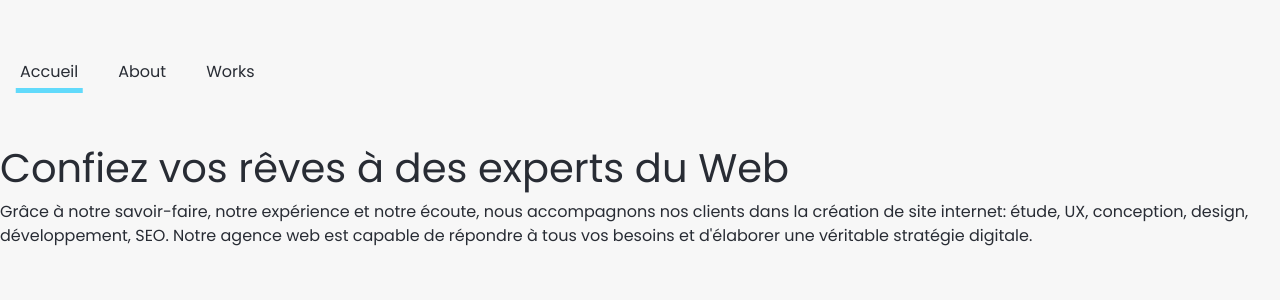
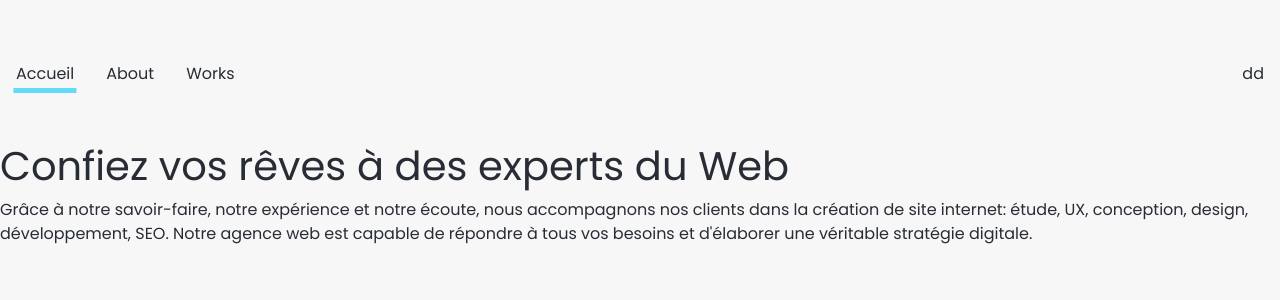
Before and after one commit to aauugguussttiinn/agency-website, a React (Create React App) app: page / in a window 1280 px wide. Shown: the top 300 px of the page. Built offline with nearby package versions, Linux system fonts and the light colour scheme.

Commit message:
Menu is quite good

```diff
--- /dev/null
+++ b/src/components/Header/Header.jsx
@@ -0,0 +1,15 @@
+import React from 'react';
+import Navigation from "components/Navigation/Navigation";
+import ToggleButton from 'components/ToggleButton/ToggleButton';
+
+
+const Header = () => {
+  return (
+    <div className="header d-flex justify-content-between">
+      <Navigation />
+      <ToggleButton />
+    </div>
+  );
+};
+
+export default Header;
--- a/src/components/Navigation/_navigation.scss
+++ b/src/components/Navigation/_navigation.scss
@@ -3,8 +3,8 @@
   display: flex;
 
   a {
-    margin: 10px;
-    padding: 10px;
+    margin: 0.5rem;
+    padding: 0.5rem;
     position: relative;
   }
 
--- /dev/null
+++ b/src/components/ToggleButton/ToggleButton.jsx
@@ -0,0 +1,11 @@
+import React from 'react';
+
+const ToggleButton = () => {
+  return (
+    <div className="toggle-button">
+      <p>dd</p>
+    </div>
+  );
+};
+
+export default ToggleButton;
--- /dev/null
+++ b/src/components/ToggleButton/_toggle-button.scss
@@ -0,0 +1,10 @@
+.toggle-button {
+  margin: 40px 0;
+  display: flex;
+
+  p {
+    margin: 0.5rem;
+    padding: 0.5rem;
+  }
+
+}
--- a/src/pages/About/About.jsx
+++ b/src/pages/About/About.jsx
@@ -1,10 +1,10 @@
 import React from 'react';
-import Navigation from "components/Navigation/Navigation";
+import Header from "components/Header/Header";
 
 const About = () => {
   return (
     <div className="about">
-      <Navigation />
+      <Header />
       <h1>Websitic est une Agence de communication digitale à paris ayant pour mission de vous accompagner sur vos projets digitaux.</h1>
       <p>
         De l’étape d’avant projet web au lancement effectif du site, nous somme là pour vous. Tout au long de la durée de vie de nos projets communs, nous mettons tout en oeuvre pour vous proposer des stratégies digitales efficaces et vous permettre d’atteindre vos objectifs.
--- a/src/pages/Home/Home.jsx
+++ b/src/pages/Home/Home.jsx
@@ -1,5 +1,5 @@
 import React from 'react';
-import Navigation from "components/Navigation/Navigation";
+import Header from "components/Header/Header";
 import Presentation from "components/Presentation/Presentation";
 // import Logo from 'components/Logo/Logo';
 
@@ -7,7 +7,7 @@ const Home = () => {
   return (
     <div className="home">
       {/* <Logo /> */}
-      <Navigation />
+      <Header />
       <Presentation />
     </div>
   );
--- a/src/pages/Works/Works.jsx
+++ b/src/pages/Works/Works.jsx
@@ -1,10 +1,10 @@
 import React from 'react';
-import Navigation from "components/Navigation/Navigation";
+import Header from "components/Header/Header";
 
 const Works = () => {
   return (
     <div>
-      <Navigation />
+      <Header />
       <h1>Au fil des années, nous avons pu accompagner les meilleurs.</h1>
       <p>
         Découvrez pas à pas comment nous avons été présent pour lancer vos marques préférées.
--- a/src/styles/index.scss
+++ b/src/styles/index.scss
@@ -1,3 +1,4 @@
 @import 'bootstrap/dist/css/bootstrap.min.css';
 @import "./settings";
 @import "components/Navigation/navigation";
+@import "components/ToggleButton/toggle-button";
```
Also changed, not shown: src/components/Header/_header.scss (added).
